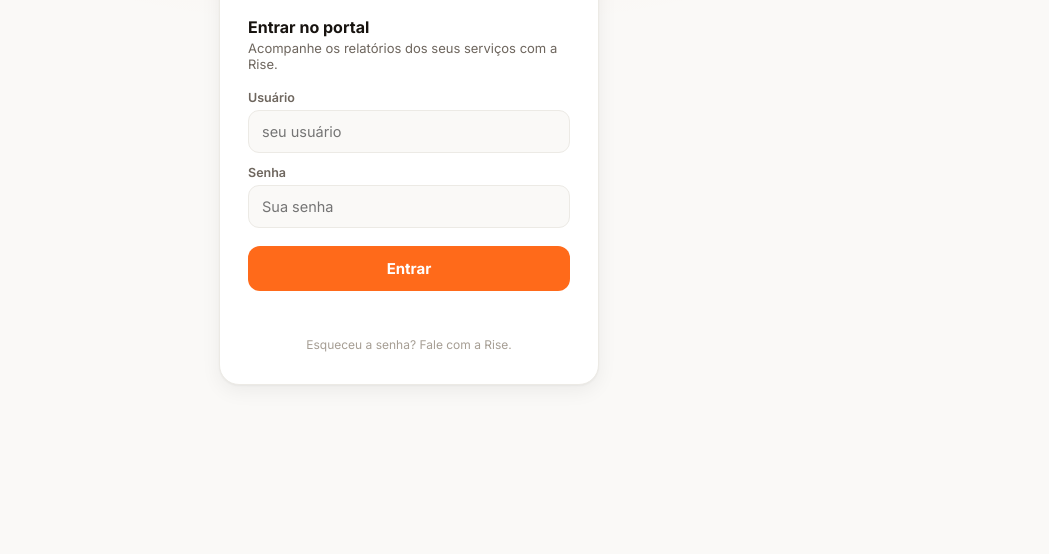
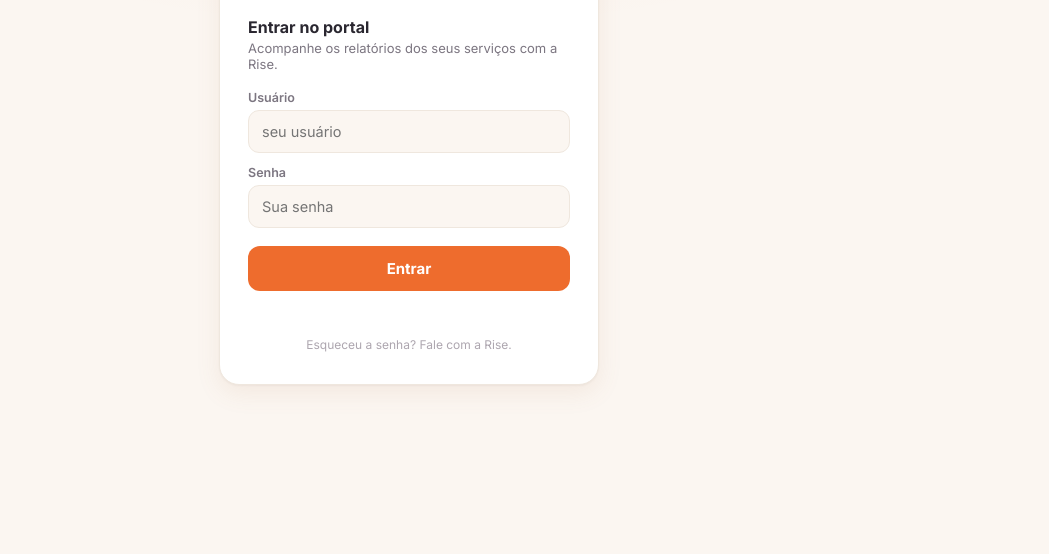
Before and after one commit to admrisedesign-branding/portal-rise, a plain HTML site: page index.html in a window 1280 px wide. Shown: the part 246-800 px from the top of the page, without its empty margins (231-1280 px from the left). Drawn offline with nearby package versions, Linux system fonts and the light colour scheme.

Commit message:
Update index.html

```diff
--- a/index.html
+++ b/index.html
@@ -9,25 +9,27 @@
 <script src="https://cdn.jsdelivr.net/npm/@supabase/supabase-js@2"></script>
 <style>
   /* Identidade Rise: laranja + branco (claro) / preto + laranja (escuro) */
+  /* LIGHT — creme quente + laranja (estilo Salescape) */
   :root{
-    --brand:#FF6A1A; --brand-deep:#E2560C; --brand-2:#FF9350;
-    --brand-soft:rgba(255,106,26,.12); --brand-softer:rgba(255,106,26,.06);
-    --bg:#FAF9F7; --card:#FFFFFF; --line:#ECEAE5; --line-2:#F4F2EE;
-    --ink:#17130F; --muted:#6E665E; --faint:#A69E94;
-    --quente:#E0402A; --morno:#C47A08; --verde:#0E9F4F; --frio:#E2560C;
+    --brand:#EE6C2D; --brand-deep:#D2551B; --brand-2:#F79A6B;
+    --brand-soft:rgba(238,108,45,.10); --brand-softer:rgba(238,108,45,.05);
+    --bg:#FBF6F1; --card:#FFFFFF; --line:#EFE7DE; --line-2:#F6EFE8;
+    --ink:#2A2730; --muted:#7C7681; --faint:#ADA6AF;
+    --quente:#E0402A; --morno:#C47A08; --verde:#1FA971; --frio:#EE6C2D;
     --meta:#1877F2; --insta:#d81b7a; --ga4:#E8710A; --crm:#7c3aed;
-    --prevbar:#d9d4cc;
-    --r:16px; --shadow:0 1px 2px rgba(20,17,12,.04),0 6px 20px rgba(20,17,12,.06);
+    --prevbar:#EAD9CC;
+    --r:16px; --shadow:0 1px 2px rgba(40,30,20,.04),0 8px 24px rgba(180,120,80,.10);
     --sans:'Inter',system-ui,-apple-system,sans-serif;
   }
+  /* DARK — azul-marinho profundo + laranja (estilo LUX Panel) */
   :root[data-theme="dark"]{
-    --brand:#FF7A2E; --brand-deep:#FFA35E; --brand-2:#E2560C;
-    --brand-soft:rgba(255,122,46,.16); --brand-softer:rgba(255,122,46,.08);
-    --bg:#0B0A09; --card:#161311; --line:#2B2724; --line-2:#1D1A17;
-    --ink:#F5F0EA; --muted:#A79E95; --faint:#6F665D;
+    --brand:#FF6B2C; --brand-deep:#FF8A4D; --brand-2:#E85A1C;
+    --brand-soft:rgba(255,107,44,.16); --brand-softer:rgba(255,107,44,.08);
+    --bg:#0D1420; --card:#161F30; --line:#273349; --line-2:#1B2536;
+    --ink:#F3F6FC; --muted:#98A6BE; --faint:#5C6A84;
     --quente:#FF6B5E; --morno:#E3A63C; --verde:#37C463; --frio:#FF9350;
-    --prevbar:#3A3430;
-    --shadow:0 1px 2px rgba(0,0,0,.35),0 8px 24px rgba(0,0,0,.45);
+    --prevbar:#2A3650;
+    --shadow:0 1px 2px rgba(0,0,0,.4),0 10px 30px rgba(3,8,18,.55);
   }
   *{box-sizing:border-box;margin:0;padding:0}
   html,body{height:100%}
```
